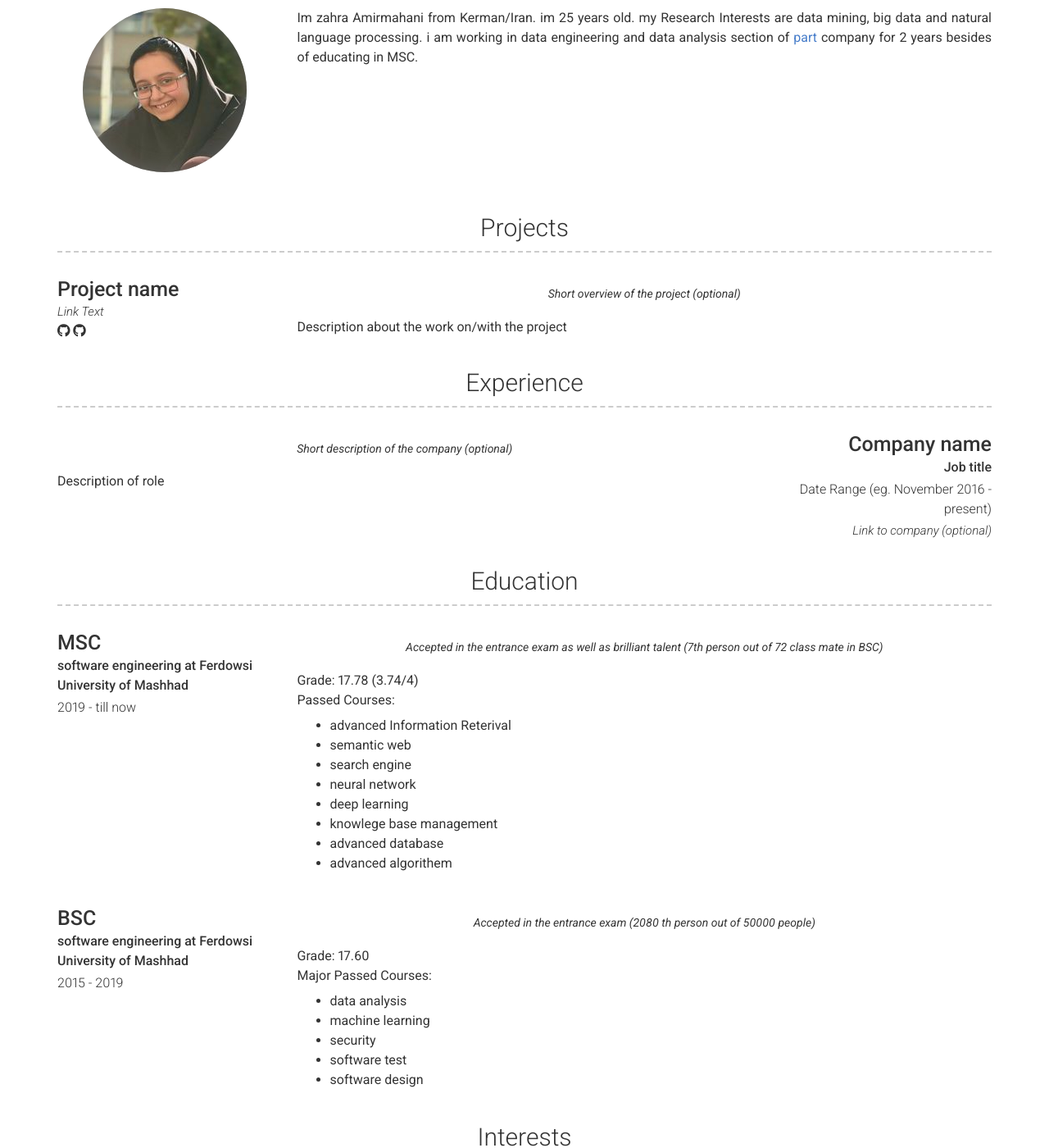
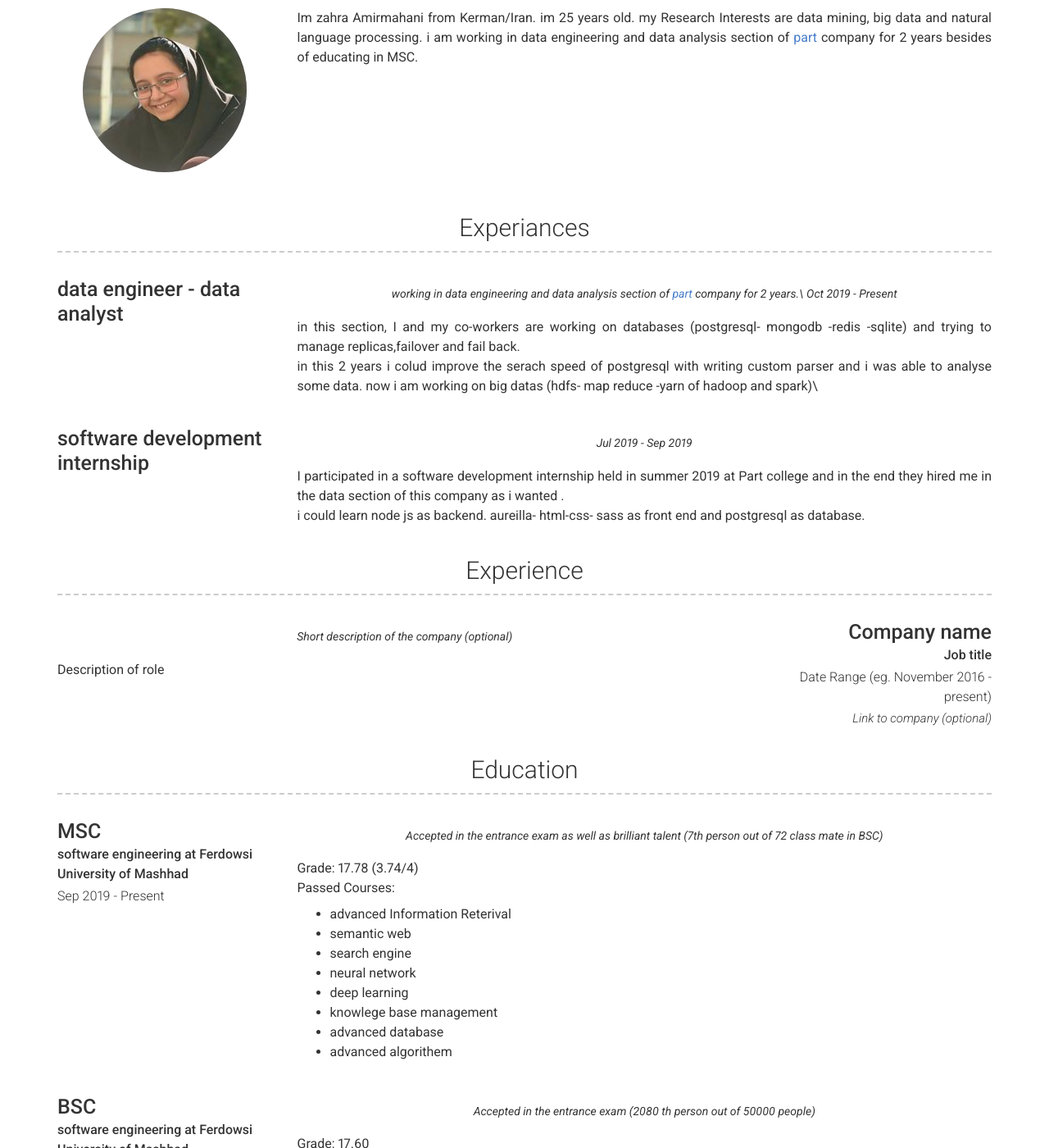
Before and after one commit to zahramahani/zahramahani.github.io, a Jekyll site: the page built from index.md, in a window 1280 px wide and 1400 px high, scrolled down 292 px. Shown: the whole window at 82% size. Built offline with Jekyll 4.4.1, drawn with Linux system fonts in a browser that asks for light colours; nearby versions of some CDN libraries.

Commit message:
Update _config.yml

```diff
--- a/_config.yml
+++ b/_config.yml
@@ -43,24 +43,44 @@ about_profile_image: images/zahra.png
 about_content: Im zahra Amirmahani from Kerman/Iran. im 25 years old. my Research Interests are data mining, big data and natural language processing. i am working in data engineering and data analysis section of <a href="https://www.partdp.ir"> part </a> company for 2 years besides of educating in MSC.
 
 content:
-  - title: Projects # Title for the section
+  - title: Experiances # Title for the section
     layout: list # Type of content section (list/text)
     content:
       - layout: left
-        title: Project name
-        link: Link to project (eg. sproogen.github.io/modern-resume-theme)(optional)
-        link_text: Link Text
-        additional_links:
-          - title:  Github page for project (eg. sproogen/modern-resume-theme)
-            icon: fab fa-github
-            url: Link to project (eg. sproogen.github.io/modern-resume-theme)(optional)
-          - title:  Github page for project (eg. sproogen/modern-resume-theme)
-            icon: fab fa-github
-            url: Link to project (eg. sproogen.github.io/modern-resume-theme)(optional)
+        title: data engineer - data analyst
+#         link: Link to project (eg. sproogen.github.io/modern-resume-theme)(optional)
+#         link_text: Link Text
+#         additional_links:
+#           - title:  Github page for project (eg. sproogen/modern-resume-theme)
+#             icon: fab fa-github
+#             url: Link to project (eg. sproogen.github.io/modern-resume-theme)(optional)
+#           - title:  Github page for project (eg. sproogen/modern-resume-theme)
+#             icon: fab fa-github
+#             url: Link to project (eg. sproogen.github.io/modern-resume-theme)(optional)
         quote: >
-          Short overview of the project (optional)
+          working in data engineering and data analysis section of <a href="https://www.partdp.ir"> part </a> company for 2 years.\
+          Oct 2019 - Present
         description: | # this will include new lines to allow paragraphs
-          Description about the work on/with the project
+          in this section, I and my co-workers are working on databases (postgresql- mongodb -redis -sqlite) and trying to manage replicas,failover and fail back.\
+          in this 2 years i colud improve the serach speed of postgresql with writing custom parser and i was able to analyse some data. now i am working on big datas (hdfs- map reduce -yarn of hadoop  and spark)\
+
+      - layout: left
+        title: software development  internship
+#         link: Link to project (eg. sproogen.github.io/modern-resume-theme)(optional)
+#         link_text: Link Text
+#         additional_links:
+#           - title:  Github page for project (eg. sproogen/modern-resume-theme)
+#             icon: fab fa-github
+#             url: Link to project (eg. sproogen.github.io/modern-resume-theme)(optional)
+#           - title:  Github page for project (eg. sproogen/modern-resume-theme)
+#             icon: fab fa-github
+#             url: Link to project (eg. sproogen.github.io/modern-resume-theme)(optional)
+        quote: >
+          Jul 2019 - Sep 2019
+        description: | # this will include new lines to allow paragraphs
+          I participated in a software development internship held in summer 2019 at Part college and in the end they hired me in the data section of this company as i wanted .\
+          i could learn node js as backend. aureilla- html-css- sass as front end and postgresql as database.
+
   - title: Experience
     layout: list
     content:
@@ -79,7 +99,7 @@ content:
       - layout: top-left
         title: MSC
         sub_title: software engineering at Ferdowsi University of Mashhad
-        caption: 2019 - till now
+        caption: Sep 2019 - Present
         quote: >
           Accepted in the entrance exam as well as brilliant talent (7th person out of 72 class mate in BSC)
         description: | # this will include new lines to allow paragraphs
@@ -96,7 +116,7 @@ content:
       - layout: top-left
         title: BSC
         sub_title: software engineering at Ferdowsi University of Mashhad
-        caption: 2015 - 2019
+        caption: Sep 2015 - Sep 2019
         quote: >
           Accepted in the entrance exam (2080 th person out of 50000 people)
         description: | # this will include new lines to allow paragraphs
```
